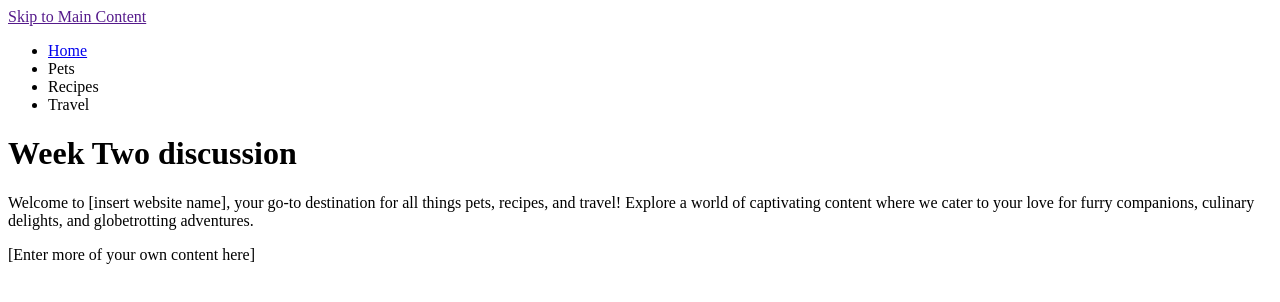
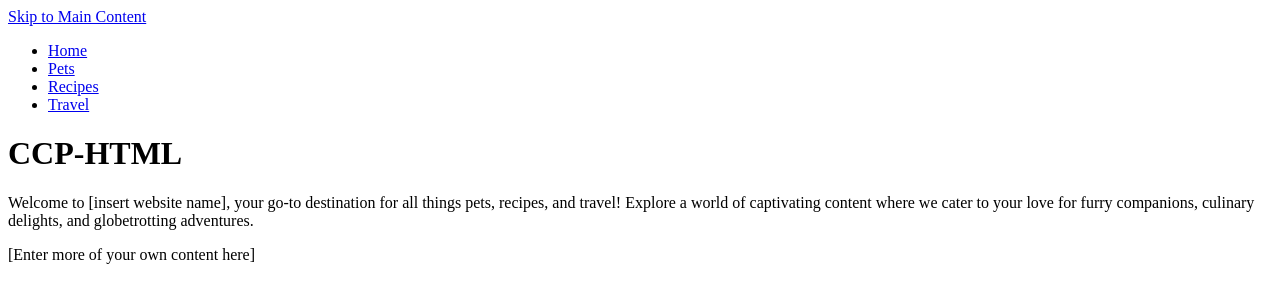
Before and after one commit to izzyg770/cpp_html_w24, a plain HTML site: page index.html in a window 1280 px wide. Drawn offline with Linux system fonts and the light colour scheme.

Commit message:
added css file

```diff
--- /dev/null
+++ b/css/index.css
@@ -0,0 +1,8 @@
+.skip {
+    position: absolute;
+    left: -10000px;
+    top: auto;
+    width: 1px;
+    height: 1px;
+    overflow: hidden;
+}
--- a/index.html
+++ b/index.html
@@ -4,31 +4,29 @@
     <meta charset="UTF-8">
     <meta name="viewport" content="width=device-width, initial-scale=1.0">
     <title>Pets</title>
+
 </head>
 <body>
-    <a href = "">Skip to Main Content</a>
     <header>
+        <a href = "#main" class="skip">Skip to Main Content</a>
         <nav>
             <ul>
                 <li><a href = "index.html">Home</a></li>
-                <li>Pets</li>
-                <li>Recipes</li>
-                <li>Travel</li>
+                <li><a href = "pets.html">Pets</a></li>
+                <li><a href = "recipes.html">Recipes</a></li>
+                <li><a href = "travel.html">Travel</a></li>
             </ul>
         </nav>
-        <h1>Week Two discussion</h1>
-
+        <h1>CCP-HTML</h1>
     </header>
-    <main>
+    <main id = "main">
         <div>
             <p>Welcome to [insert website name], your go-to destination for all things pets, recipes, and travel! Explore a world of captivating content where we cater to your love for furry companions, culinary delights, and globetrotting adventures. </p>
 
         </div>
+    </main>
 
 <div>[Enter more of your own content here]</div>
-
-            <!-- Jackie Wolf -->
-
         <div></div>
         <div></div>
         <div></div>
```
Also changed, not shown: recipes.html (added), travel.html (added).
